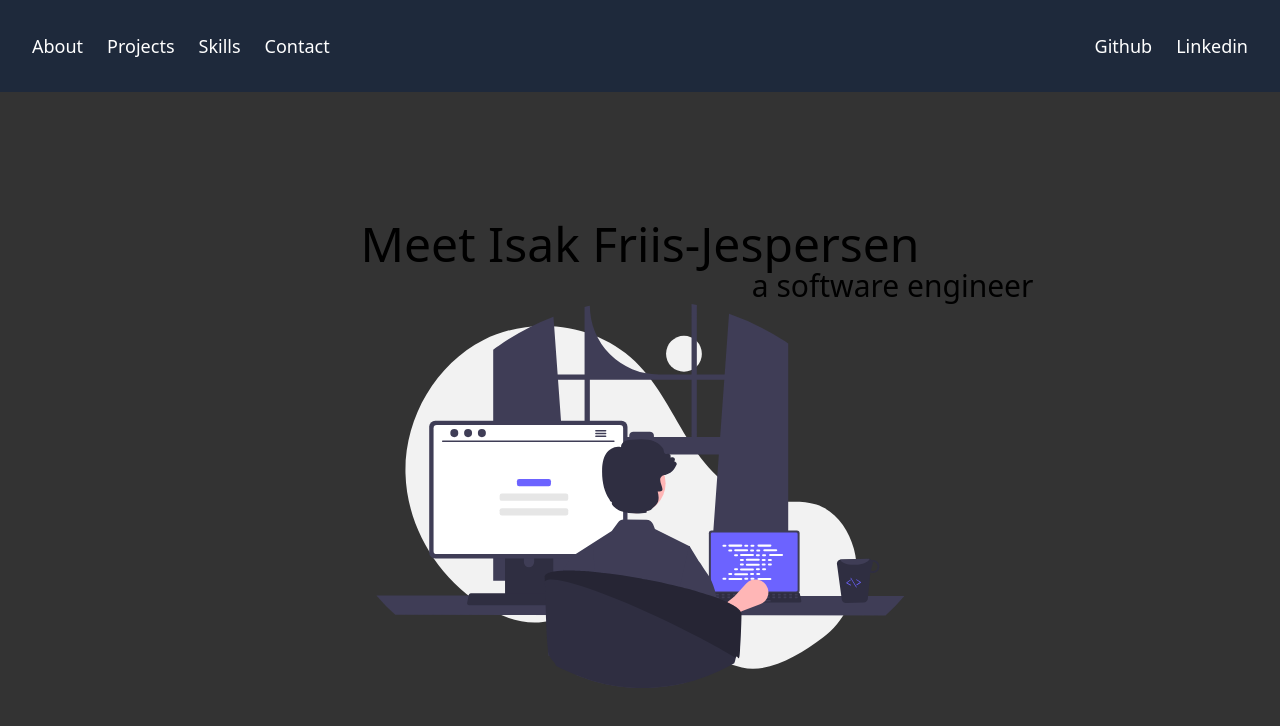
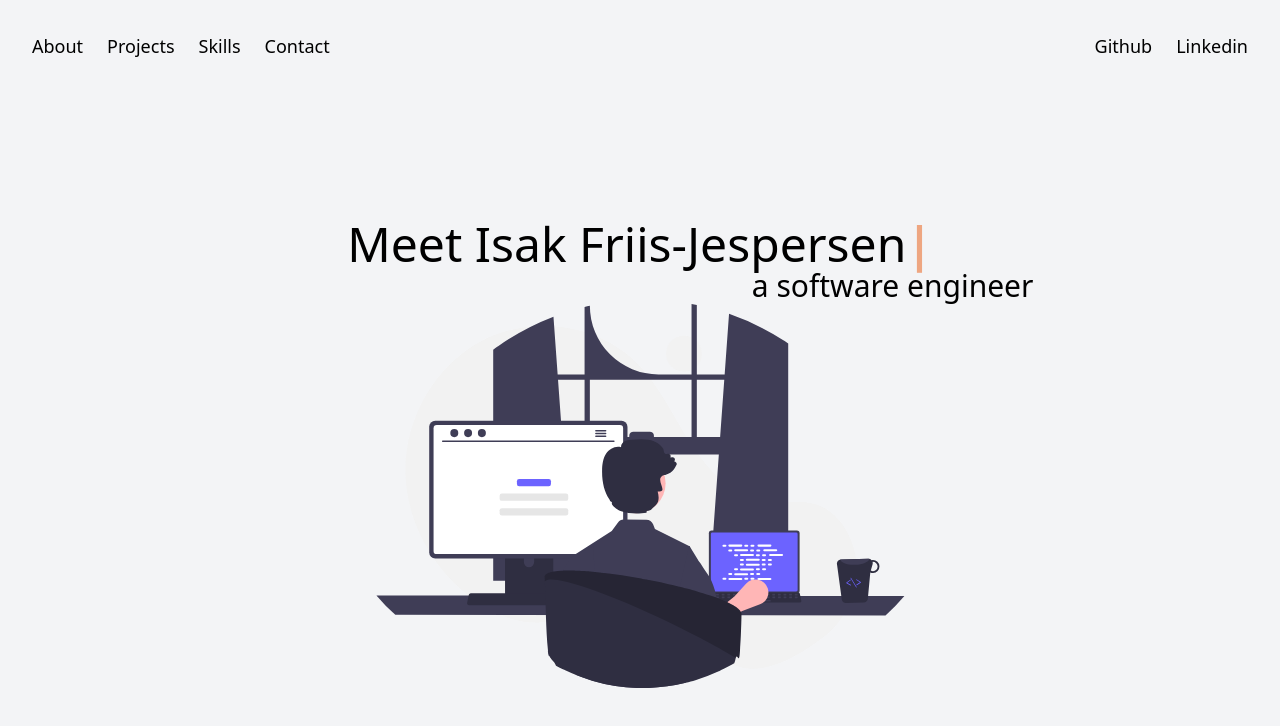
Before and after one commit to IsakFriisJespersen2/isak.friis-jespersen, a SvelteKit app: page / in a window 1280 px wide. Shown: the top 726 px of the page. Built offline with nearby package versions, Linux system fonts and the light colour scheme.

Commit message:
Moved to author component

```diff
--- /dev/null
+++ b/src/lib/components/author.svelte
@@ -0,0 +1,31 @@
+<script lang="ts">
+	import Programming from "$lib/icons/programming.svelte";
+	let author = '';
+	let title = '';
+
+	const print = async (str: string) => {
+		for (let i = 0; i < str.length; i++) {
+			const char = str[i];
+			author += char;
+			await new Promise((resolve) => setTimeout(resolve, 70));
+		}
+	};
+	const print2 = async (str: string) => {
+		for (let i = 0; i < str.length; i++) {
+			const char = str[i];
+			title += char;
+			await new Promise((resolve) => setTimeout(resolve, 70));
+		}
+	};
+
+	print('Meet Isak Friis-Jespersen');
+	print2('a software engineer');
+</script>
+
+<div class="">
+	<h3 class="text-5xl text-center">
+		{author}<span class="animate-pulse font-bold text-orange-600 text-5xl">|</span>
+	</h3>
+	<h5 class="text-3xl w-full flex justify-end">{title}</h5>
+</div>
+<Programming className="h-96" />
--- a/src/routes/+page.svelte
+++ b/src/routes/+page.svelte
@@ -1,9 +1,12 @@
 <script lang="ts">
-	import Programming from '$lib/icons/programming.svelte';
-	import BG from '$lib/icons/bg.svg'
+	import Author from '$lib/components/author.svelte'
+	import { flip } from 'svelte/animate';
+	import { quintOut } from 'svelte/easing';
+	import BG from '$lib/icons/bg.svg';
 </script>
-<main class="bg-[#333]">
-	<navbar class="w-full bg-slate-800 text-white text-lg flex items-center justify-between p-8">
+
+<main class="bg text-foreground">
+	<navbar class="w-full bg-primary text-lg flex items-center justify-between p-8">
 		<div class="flex gap-6">
 			<a href="/">About</a>
 			<a href="/">Projects</a>
@@ -17,11 +20,7 @@
 	</navbar>
 	<div class="flex flex-col items-center gap-y-20">
 		<section class="h-screen mt-32">
-			<div class="">
-				<h3 class="text-5xl text-center">Meet Isak Friis-Jespersen</h3>
-				<h5 class="text-3xl w-full flex justify-end">a software engineer</h5>
-			</div>
-			<Programming className="h-96" />
+			<Author />
 		</section>
 		<section class="bg-[url('/public/bg.svg')] z-10 bg-cover w-screen h-screen">
 			<div class="text-5xl">About</div>
```
